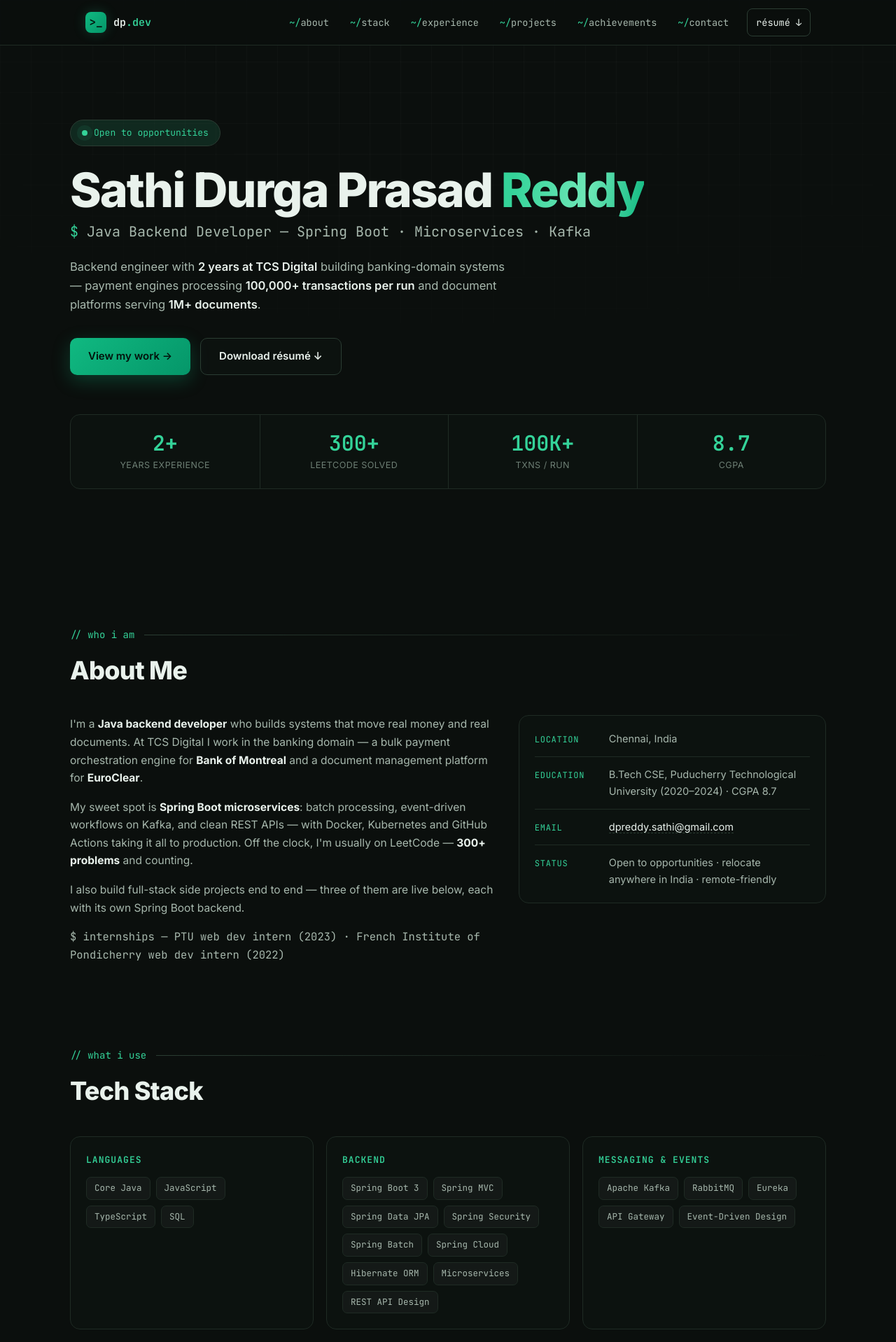
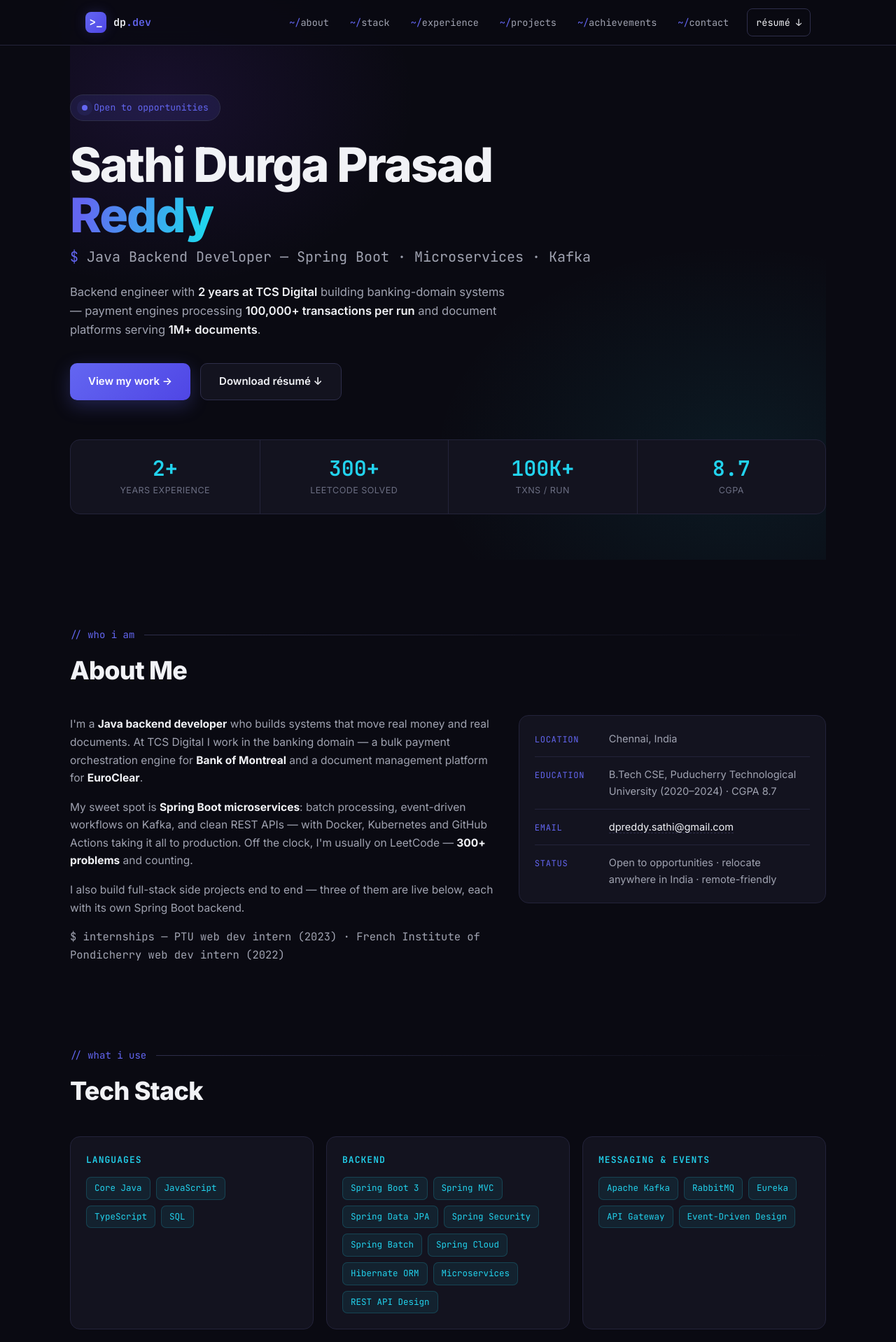
Before and after one commit to dpreddysathi/portfolio, a React (Vite) app: page / in a window 1280 px wide. Shown: the top 1918 px of the page at 70% size. Built offline with nearby package versions, Linux system fonts and the light colour scheme.

Commit message:
style: recolor to indigo/cyan on navy-black, two-line hero name

```diff
--- a/src/components/Sections.tsx
+++ b/src/components/Sections.tsx
@@ -20,7 +20,9 @@ export function Hero() {
         Open to opportunities
       </div>
       <h1 className="hero-name reveal">
-        Sathi Durga Prasad <span className="hl">Reddy</span>
+        Sathi Durga Prasad
+        <br />
+        <span className="hl">Reddy</span>
       </h1>
       <p className="hero-role reveal">
         <span className="prompt">$</span> Java Backend Developer — Spring Boot ·
--- a/src/styles.css
+++ b/src/styles.css
@@ -1,20 +1,24 @@
-/* portfolio-v2 — emerald-on-charcoal developer aesthetic.
+/* portfolio-v2 — indigo/cyan on deep navy-black (reference-inspired palette).
    Every className used in TSX must exist here. */
 
 :root {
-  --bg: #0b0f0d;
-  --bg-soft: #0e1411;
-  --panel: #11181566;
-  --panel-solid: #121916;
-  --line: #1f2b24;
-  --line-bright: #2b3d33;
-  --ink: #e9f2ec;
-  --ink-soft: #a7b8ad;
-  --ink-faint: #6d7f74;
-  --emerald: #34d399;
-  --emerald-deep: #10b981;
-  --emerald-dim: #34d39922;
-  --emerald-glow: #34d39933;
+  --bg: #0a0a12;
+  --bg-soft: #0d0d17;
+  --panel: #13131f;
+  --panel-2: #1a1a2b;
+  --panel-solid: #15151f;
+  --line: #23233a;
+  --line-bright: #2e2e4a;
+  --ink: #f1f2f6;
+  --ink-soft: #a0a3b1;
+  --ink-faint: #6b6e82;
+  --indigo: #6366f1;
+  --indigo-deep: #4f46e5;
+  --indigo-dim: #6366f122;
+  --indigo-glow: #6366f133;
+  --cyan: #22d3ee;
+  --cyan-dim: #22d3ee14;
+  --cyan-line: #22d3ee30;
   --amber: #fbbf24;
   --radius: 14px;
   --mono: "JetBrains Mono", ui-monospace, SFMono-Regular, Menlo, monospace;
@@ -39,23 +43,9 @@ body {
   overflow-x: hidden;
 }
 
-/* faint terminal grid backdrop */
-body::before {
-  content: "";
-  position: fixed;
-  inset: 0;
-  pointer-events: none;
-  z-index: 0;
-  background-image:
-    linear-gradient(#ffffff06 1px, transparent 1px),
-    linear-gradient(90deg, #ffffff06 1px, transparent 1px);
-  background-size: 44px 44px;
-  mask-image: radial-gradient(ellipse 90% 70% at 50% 0%, black 30%, transparent 100%);
-}
-
 ::selection {
-  background: var(--emerald-deep);
-  color: #04120c;
+  background: var(--indigo-deep);
+  color: #ffffff;
 }
 
 a {
@@ -88,7 +78,7 @@ section.block {
   z-index: 100;
   backdrop-filter: blur(14px);
   -webkit-backdrop-filter: blur(14px);
-  background: #0b0f0dd9;
+  background: #0a0a12d9;
   border-bottom: 1px solid var(--line);
 }
 
@@ -118,15 +108,15 @@ section.block {
   border-radius: 8px;
   display: grid;
   place-items: center;
-  background: linear-gradient(135deg, var(--emerald-deep), #059669);
-  color: #04120c;
+  background: linear-gradient(135deg, var(--indigo), var(--indigo-deep));
+  color: #ffffff;
   font-weight: 700;
   font-size: 16px;
-  box-shadow: 0 0 18px var(--emerald-glow);
+  box-shadow: 0 0 18px var(--indigo-glow);
 }
 
 .brand-em {
-  color: var(--emerald);
+  color: var(--indigo);
 }
 
 .nav-links {
@@ -146,8 +136,8 @@ section.block {
 }
 
 .nav-links a:hover {
-  color: var(--emerald);
-  background: var(--emerald-dim);
+  color: var(--indigo);
+  background: var(--indigo-dim);
 }
 
 .nav-resume {
@@ -157,7 +147,21 @@ section.block {
 }
 
 .nav-resume:hover {
-  border-color: var(--emerald-deep);
+  border-color: var(--indigo);
+}
+
+.nav-hire {
+  background: linear-gradient(135deg, var(--indigo), var(--indigo-deep)) !important;
+  color: #ffffff !important;
+  font-weight: 600;
+  margin-left: 8px;
+  box-shadow: 0 4px 18px #6366f144;
+}
+
+.nav-hire:hover {
+  background: linear-gradient(135deg, #6f72f5, var(--indigo-deep)) !important;
+  color: #ffffff !important;
+  transform: translateY(-1px);
 }
 
 .hamburger {
@@ -176,7 +180,7 @@ section.block {
   display: none;
   border-top: 1px solid var(--line);
   padding: 10px 22px 18px;
-  background: #0b0f0df2;
+  background: #0a0a12f2;
 }
 
 .mobile-menu.open {
@@ -197,6 +201,11 @@ section.block {
   border-bottom: none;
 }
 
+.mobile-hire {
+  color: var(--indigo) !important;
+  font-weight: 600;
+}
+
 /* ---------- hero ---------- */
 
 .hero {
@@ -209,15 +218,27 @@ section.block {
   z-index: 1;
 }
 
+/* ambient glows behind the hero: purple top-left, teal bottom-right */
+.hero::before {
+  content: "";
+  position: absolute;
+  inset: 0;
+  pointer-events: none;
+  z-index: -1;
+  background:
+    radial-gradient(520px 380px at 12% 18%, #7c3aed1f, transparent 70%),
+    radial-gradient(620px 440px at 88% 82%, #22d3ee14, transparent 70%);
+}
+
 .hero-badge {
   display: inline-flex;
   align-items: center;
   gap: 9px;
   font-family: var(--mono);
   font-size: 13px;
-  color: var(--emerald);
+  color: var(--indigo);
   border: 1px solid var(--line-bright);
-  background: var(--emerald-dim);
+  background: var(--indigo-dim);
   border-radius: 999px;
   padding: 7px 16px;
   width: fit-content;
@@ -228,15 +249,15 @@ section.block {
   width: 8px;
   height: 8px;
   border-radius: 50%;
-  background: var(--emerald);
-  box-shadow: 0 0 0 0 var(--emerald-glow);
+  background: var(--indigo);
+  box-shadow: 0 0 0 0 var(--indigo-glow);
   animation: pulse 2s infinite;
 }
 
 @keyframes pulse {
-  0% { box-shadow: 0 0 0 0 #34d39966; }
-  70% { box-shadow: 0 0 0 9px #34d39900; }
-  100% { box-shadow: 0 0 0 0 #34d39900; }
+  0% { box-shadow: 0 0 0 0 #6366f166; }
+  70% { box-shadow: 0 0 0 9px #6366f100; }
+  100% { box-shadow: 0 0 0 0 #6366f100; }
 }
 
 .hero-name {
@@ -245,10 +266,11 @@ section.block {
   letter-spacing: -0.03em;
   line-height: 1.06;
   margin: 0 0 8px;
+  color: var(--ink);
 }
 
 .hero-name .hl {
-  background: linear-gradient(100deg, var(--emerald) 10%, #6ee7b7 60%, var(--emerald-deep));
+  background: linear-gradient(100deg, var(--indigo) 10%, var(--cyan) 90%);
   -webkit-background-clip: text;
   background-clip: text;
   color: transparent;
@@ -262,7 +284,7 @@ section.block {
 }
 
 .hero-role .prompt {
-  color: var(--emerald);
+  color: var(--indigo);
 }
 
 .hero-summary {
@@ -293,18 +315,18 @@ section.block {
   font-size: 15px;
   padding: 13px 26px;
   border-radius: 10px;
-  transition: transform 0.15s, box-shadow 0.15s, background 0.15s;
+  transition: transform 0.15s, box-shadow 0.15s, background 0.15s, border-color 0.15s, color 0.15s;
 }
 
 .btn-primary {
-  background: linear-gradient(135deg, var(--emerald-deep), #059669);
-  color: #04120c;
-  box-shadow: 0 8px 26px #10b98144;
+  background: linear-gradient(135deg, var(--indigo), var(--indigo-deep));
+  color: #ffffff;
+  box-shadow: 0 8px 26px #6366f144;
 }
 
 .btn-primary:hover {
   transform: translateY(-2px);
-  box-shadow: 0 12px 32px #10b98166;
+  box-shadow: 0 12px 32px #6366f166;
 }
 
 .btn-ghost {
@@ -314,8 +336,8 @@ section.block {
 }
 
 .btn-ghost:hover {
-  border-color: var(--emerald-deep);
-  color: var(--emerald);
+  border-color: var(--indigo);
+  color: var(--indigo);
   transform: translateY(-2px);
 }
 
@@ -344,7 +366,7 @@ section.block {
   font-family: var(--mono);
   font-size: 30px;
   font-weight: 600;
-  color: var(--emerald);
+  color: var(--cyan);
   line-height: 1.2;
 }
 
@@ -361,7 +383,7 @@ section.block {
 .sec-label {
   font-family: var(--mono);
   font-size: 14px;
-  color: var(--emerald);
+  color: var(--indigo);
   margin-bottom: 10px;
   display: flex;
   align-items: center;
@@ -424,7 +446,7 @@ section.block {
 .info-k {
   font-family: var(--mono);
   font-size: 12px;
-  color: var(--emerald);
+  color: var(--indigo);
   min-width: 92px;
   text-transform: uppercase;
   letter-spacing: 0.06em;
@@ -441,8 +463,8 @@ section.block {
 }
 
 .info-v a:hover {
-  color: var(--emerald);
-  border-color: var(--emerald);
+  color: var(--indigo);
+  border-color: var(--indigo);
 }
 
 .intern-note {
@@ -470,7 +492,7 @@ section.block {
 
 .stack-card:hover {
   transform: translateY(-4px);
-  border-color: var(--emerald-deep);
+  border-color: var(--indigo);
 }
 
 .stack-card h3 {
@@ -478,7 +500,7 @@ section.block {
   font-size: 13px;
   text-transform: uppercase;
   letter-spacing: 0.08em;
-  color: var(--emerald);
+  color: var(--cyan);
   margin: 0 0 14px;
 }
 
@@ -491,33 +513,71 @@ section.block {
 .tag {
   font-family: var(--mono);
   font-size: 12.5px;
-  color: var(--ink-soft);
-  background: #ffffff08;
-  border: 1px solid var(--line);
+  color: var(--cyan);
+  background: var(--cyan-dim);
+  border: 1px solid var(--cyan-line);
   border-radius: 7px;
   padding: 5px 11px;
-  transition: color 0.15s, border-color 0.15s;
+  transition: color 0.15s, border-color 0.15s, background 0.15s;
 }
 
 .tag:hover {
-  color: var(--emerald);
-  border-color: var(--emerald-deep);
+  color: #a5f3fc;
+  border-color: var(--cyan);
+  background: #22d3ee22;
 }
 
-/* ---------- experience ---------- */
+/* ---------- experience: vertical timeline ---------- */
 
-.exp-item {
+.timeline {
+  position: relative;
+  padding-left: 36px;
+}
+
+.timeline::before {
+  content: "";
+  position: absolute;
+  left: 8px;
+  top: 10px;
+  bottom: 10px;
+  width: 2px;
+  border-radius: 2px;
+  background: linear-gradient(180deg, var(--indigo), #22d3ee88);
+  box-shadow: 0 0 12px #6366f144;
+}
+
+.timeline-item {
+  position: relative;
+  margin-bottom: 22px;
+}
+
+.timeline-item:last-child {
+  margin-bottom: 0;
+}
+
+.timeline-dot {
+  position: absolute;
+  left: -35px;
+  top: 34px;
+  width: 14px;
+  height: 14px;
+  border-radius: 50%;
+  background: var(--bg);
+  border: 2px solid var(--indigo);
+  box-shadow: 0 0 14px #6366f188;
+}
+
+.timeline-card {
   border: 1px solid var(--line);
   border-radius: var(--radius);
   background: var(--panel);
   padding: 30px 32px;
-  margin-bottom: 22px;
 }
 
 .exp-head {
   display: flex;
   justify-content: space-between;
-  align-items: baseline;
+  align-items: center;
   flex-wrap: wrap;
   gap: 8px;
   margin-bottom: 4px;
@@ -530,7 +590,7 @@ section.block {
 }
 
 .exp-company {
-  color: var(--emerald);
+  color: var(--indigo);
   font-family: var(--mono);
   font-size: 14px;
   margin: 0 0 18px;
@@ -539,10 +599,11 @@ section.block {
 .exp-period {
   font-family: var(--mono);
   font-size: 12.5px;
-  color: var(--ink-faint);
-  border: 1px solid var(--line);
-  border-radius: 7px;
-  padding: 4px 10px;
+  color: var(--ink-soft);
+  background: var(--indigo-dim);
+  border: 1px solid var(--cyan-line);
+  border-radius: 999px;
+  padding: 5px 14px;
   white-space: nowrap;
 }
 
@@ -583,7 +644,7 @@ section.block {
   content: "▸";
   position: absolute;
   left: 2px;
-  color: var(--emerald);
+  color: var(--indigo);
   font-family: var(--mono);
 }
 
@@ -612,8 +673,8 @@ section.block {
 
 .project-card:hover {
   transform: translateY(-5px);
-  border-color: var(--emerald-deep);
-  box-shadow: 0 18px 44px #00000066, 0 0 24px var(--emerald-glow);
+  border-color: var(--indigo);
+  box-shadow: 0 18px 44px #00000066, 0 0 24px var(--indigo-glow);
 }
 
 .project-top {
@@ -630,7 +691,7 @@ section.block {
   display: grid;
   place-items: center;
   font-size: 22px;
-  background: linear-gradient(135deg, var(--emerald-dim), #10b98118);
+  background: linear-gradient(135deg, var(--indigo-dim), #22d3ee12);
   border: 1px solid var(--line-bright);
 }
 
@@ -654,8 +715,8 @@ section.block {
 }
 
 .icon-link:hover {
-  color: var(--emerald);
-  border-color: var(--emerald-deep);
+  color: var(--indigo);
+  border-color: var(--indigo);
   transform: translateY(-2px);
 }
 
@@ -694,7 +755,7 @@ section.block {
 
 .ach-card:hover {
   transform: translateY(-4px);
-  border-color: var(--emerald-deep);
+  border-color: var(--indigo);
 }
 
 .ach-emoji {
@@ -717,7 +778,7 @@ section.block {
 .ach-org {
   font-family: var(--mono);
   font-size: 11.5px;
-  color: var(--emerald);
+  color: var(--cyan);
   display: block;
   margin-top: 10px;
   text-transform: uppercase;
@@ -730,7 +791,7 @@ section.block {
   border: 1px solid var(--line);
   border-radius: 18px;
   background:
-    radial-gradient(600px 200px at 50% -60px, var(--emerald-glow), transparent),
+    radial-gradient(600px 200px at 50% -60px, var(--indigo-glow), transparent),
     var(--panel);
   padding: 64px 32px;
   text-align: center;
@@ -773,8 +834,8 @@ section.block {
 }
 
 .contact-btn:hover {
-  border-color: var(--emerald-deep);
-  color: var(--emerald);
+  border-color: var(--indigo);
+  color: var(--indigo);
   transform: translateY(-2px);
 }
 
@@ -800,7 +861,67 @@ section.block {
 }
 
 .footer-inner .heart {
-  color: var(--emerald);
+  color: var(--indigo);
+}
+
+/* ---------- cursor glow ---------- */
+
+.cursor-glow {
+  position: fixed;
+  top: 0;
+  left: 0;
+  width: 500px;
+  height: 500px;
+  border-radius: 50%;
+  pointer-events: none;
+  z-index: 0;
+  background: radial-gradient(
+    circle,
+    #6366f11f 0%,
+    #22d3ee12 42%,
+    transparent 68%
+  );
+}
+
+@media (pointer: coarse) {
+  .cursor-glow {
+    display: none;
+  }
+}
+
+@media (prefers-reduced-motion: reduce) {
+  .cursor-glow {
+    display: none;
+  }
+}
+
+/* ---------- back to top ---------- */
+
+.back-top {
+  position: fixed;
+  right: 22px;
+  bottom: 22px;
+  z-index: 90;
+  width: 44px;
+  height: 44px;
+  border-radius: 12px;
+  display: grid;
+  place-items: center;
+  background: linear-gradient(135deg, var(--indigo), var(--indigo-deep));
+  color: #ffffff;
+  text-decoration: none;
+  font-size: 18px;
+  box-shadow: 0 8px 24px #6366f144;
+  opacity: 0;
+  pointer-events: none;
+  transition: opacity 0.25s, transform 0.25s;
+  transform: translateY(8px);
+}
+
+.back-top.show {
+  opacity: 1;
+  pointer-events: auto;
+  transform: none;
 }
 
 /* ---------- reveal animation ---------- */
@@ -872,8 +993,15 @@ section.block {
   .ach-grid {
     grid-template-columns: 1fr;
   }
-  .exp-item {
+  .timeline {
+    padding-left: 28px;
+  }
+  .timeline-card {
     padding: 22px 20px;
+  }
+  .timeline-dot {
+    left: -27px;
+    top: 30px;
   }
   .contact-box {
     padding: 44px 20px;
```
